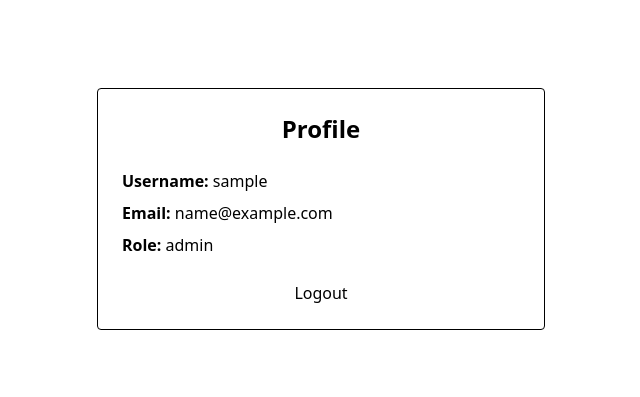
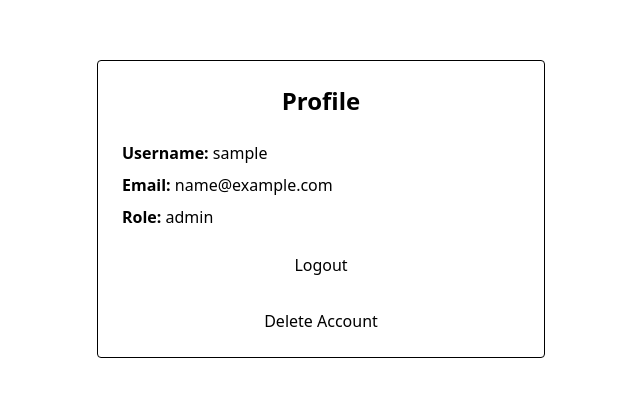
Before and after one commit to Jason-Wuuuu/Pilot_Udemy, a React app in the folder frontend/: page /profile in a window 1280 px wide. Shown: the part 191-588 px from the top of the page, without its empty margins (319-959 px from the left). Built offline with nearby package versions, Linux system fonts and the light colour scheme; sample sign-in values are in the browser's storage; the HTML template or start-up script is replaced by a standard one.

Commit message:
some minor changes: add delete button, create back to home button

```diff
--- a/frontend/src/App.tsx
+++ b/frontend/src/App.tsx
@@ -6,6 +6,7 @@ import AdminPage from "./pages/AdminPage";
 import ProtectedRoute from "./routes/ProtectedRoute";
 import RoleRoute from "./routes/RoleRoute";
 import Profile from "./pages/Profile";
+import ForgotPassword from "./pages/ForgotPassword";
 
 function App() {
   return (
@@ -15,6 +16,7 @@ function App() {
         <Route path="/" element={<HomePage />} />
         <Route path="/login" element={<Login />} />
         <Route path="/register" element={<CreateAccount />} />
+        <Route path="/forgot-password" element={<ForgotPassword />}></Route>
 
         {/* Auth-protected pages */}
         <Route element={<ProtectedRoute />}>
--- /dev/null
+++ b/frontend/src/components/BackToHomepage.tsx
@@ -0,0 +1,15 @@
+import React from 'react'
+import { Link } from 'react-router';
+
+const BackToHomepage = () => {
+  return (
+    <div>
+      {/* Back to homepage button in top-left */}
+      <Link to="/" className="absolute top-6 left-6 btn btn-sm btn-outline">
+        Back to Homepage
+      </Link>
+    </div>
+  );
+}
+
+export default BackToHomepage
--- /dev/null
+++ b/frontend/src/components/DeleteAccountButton.tsx
@@ -0,0 +1,57 @@
+import { useState } from "react";
+import { useNavigate } from "react-router";
+import { useDispatch } from "react-redux";
+import { logout } from "../store/slices/authSlice";
+import api from "../api/axios"; // your axios instance
+import type { AppDispatch } from "../store";
+
+interface DeleteAccountButtonProps {
+  userId: string;
+  className?: string; // allow custom styling
+}
+
+const DeleteAccountButton = ({
+  userId,
+  className,
+}: DeleteAccountButtonProps) => {
+  const [loading, setLoading] = useState(false);
+  const dispatch = useDispatch<AppDispatch>();
+  const navigate = useNavigate();
+
+  const handleDelete = async () => {
+    const confirm = window.confirm(
+      "Are you sure you want to delete your account? This action cannot be undone.",
+    );
+    if (!confirm) return;
+
+    try {
+      setLoading(true);
+
+      // DELETE request to backend aligned with your endpoint
+      await api.delete(`/users/${userId}`);
+
+      // Clear auth from Redux + localStorage
+      dispatch(logout());
+
+      // Redirect to homepage
+      navigate("/", { replace: true });
+    } catch (err: any) {
+      console.error("Delete account error:", err);
+      alert(err.response?.data?.message || "Failed to delete account");
+    } finally {
+      setLoading(false);
+    }
+  };
+
+  return (
+    <button
+      onClick={handleDelete}
+      className={className || "btn btn-outline btn-error w-full"}
+      disabled={loading}
+    >
+      {loading ? "Deleting..." : "Delete Account"}
+    </button>
+  );
+};
+
+export default DeleteAccountButton;
--- a/frontend/src/pages/CreateAccount.tsx
+++ b/frontend/src/pages/CreateAccount.tsx
@@ -1,6 +1,7 @@
 import { useState } from "react";
 import { Link, useNavigate } from "react-router";
 import api from "../api/axios"; // your axios instance
+import BackToHomepage from "../components/BackToHomepage";
 
 type Role = "ADMIN" | "STUDENT";
 
@@ -35,6 +36,7 @@ const CreateAccount = () => {
 
   return (
     <div className="min-h-screen flex items-center justify-center">
+      <BackToHomepage />
       <div className="w-full max-w-md p-6 border rounded space-y-6">
         <h1 className="text-2xl font-bold text-center">Create an Account</h1>
 
--- /dev/null
+++ b/frontend/src/pages/ForgotPassword.tsx
@@ -0,0 +1,9 @@
+const ForgotPassword = () => {
+  return (
+    <div>
+      Please contact Pilot manager to get your account back!
+    </div>
+  )
+}
+
+export default ForgotPassword
--- a/frontend/src/pages/Login.tsx
+++ b/frontend/src/pages/Login.tsx
@@ -6,6 +6,7 @@ import type { AppDispatch } from "../store";
 import { normalizeUser } from "../utils/normalizeUser";
 import api from "../api/axios"; // 使用统一 axios
 import { useAppSelector } from "../store/hooks";
+import BackToHomepage from "../components/BackToHomepage";
 
 const Login = () => {
   const [email, setEmail] = useState("");
@@ -44,6 +45,7 @@ const Login = () => {
 
   return (
     <div className="min-h-screen flex items-center justify-center">
+      <BackToHomepage />
       <div className="w-full max-w-sm p-6 border rounded space-y-6">
         <h1 className="text-2xl font-bold text-center">Login</h1>
 
--- a/frontend/src/pages/Profile.tsx
+++ b/frontend/src/pages/Profile.tsx
@@ -2,6 +2,7 @@ import { useDispatch, useSelector } from "react-redux";
 import { useNavigate } from "react-router";
 import type { RootState, AppDispatch } from "../store";
 import { logout } from "../store/slices/authSlice";
+import DeleteAccountButton  from "../components/DeleteAccountButton";
 
 const Profile = () => {
   const dispatch = useDispatch<AppDispatch>();
@@ -54,6 +55,11 @@ const Profile = () => {
         <button onClick={handleLogout} className="btn btn-error w-full">
           Logout
         </button>
+        {/* Delete Account button with extra styling */}
+        <DeleteAccountButton
+          userId={user.id}
+          className="btn btn-outline btn-error w-full mt-2"
+        />
       </div>
     </div>
   );
```
